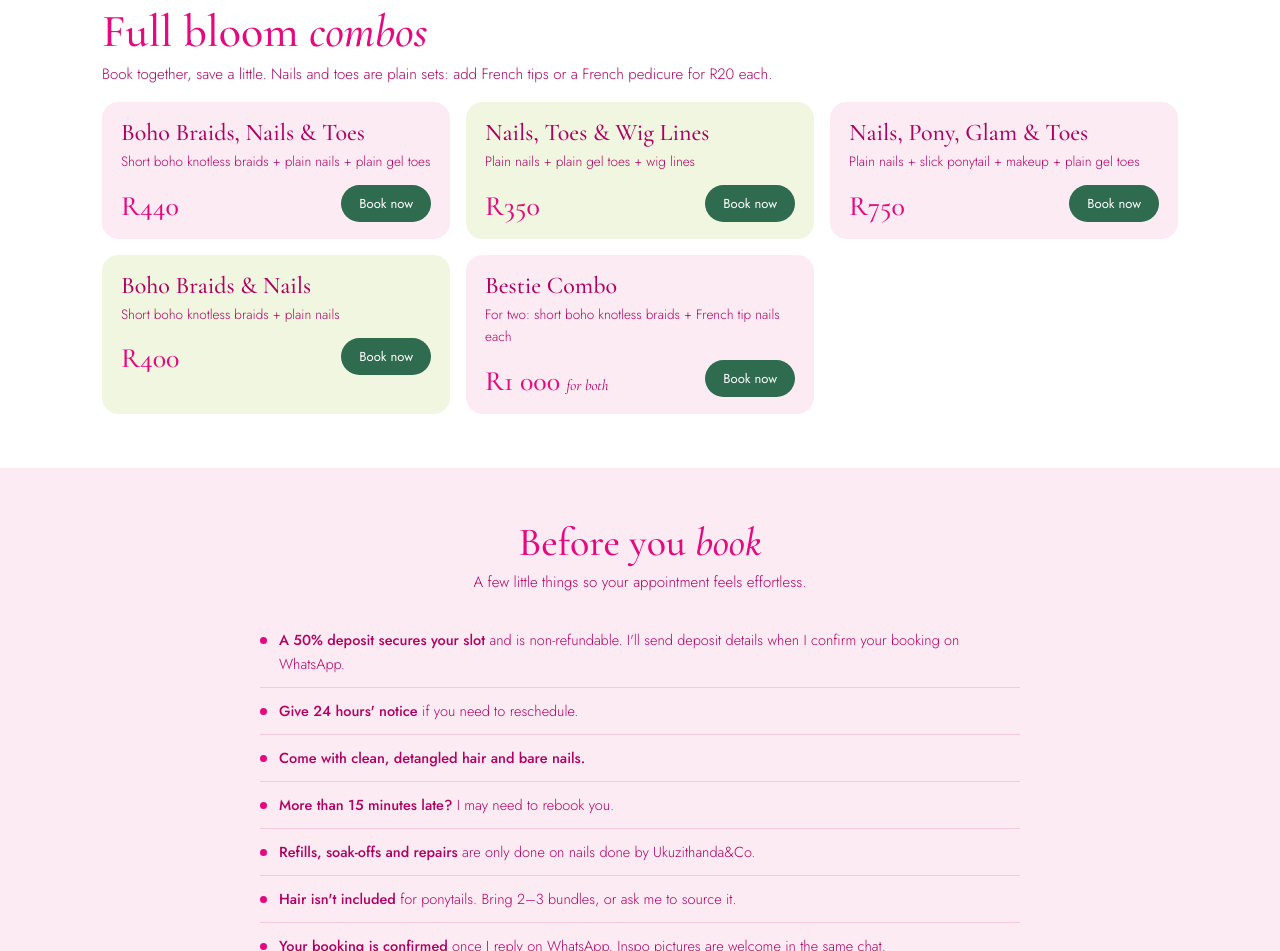
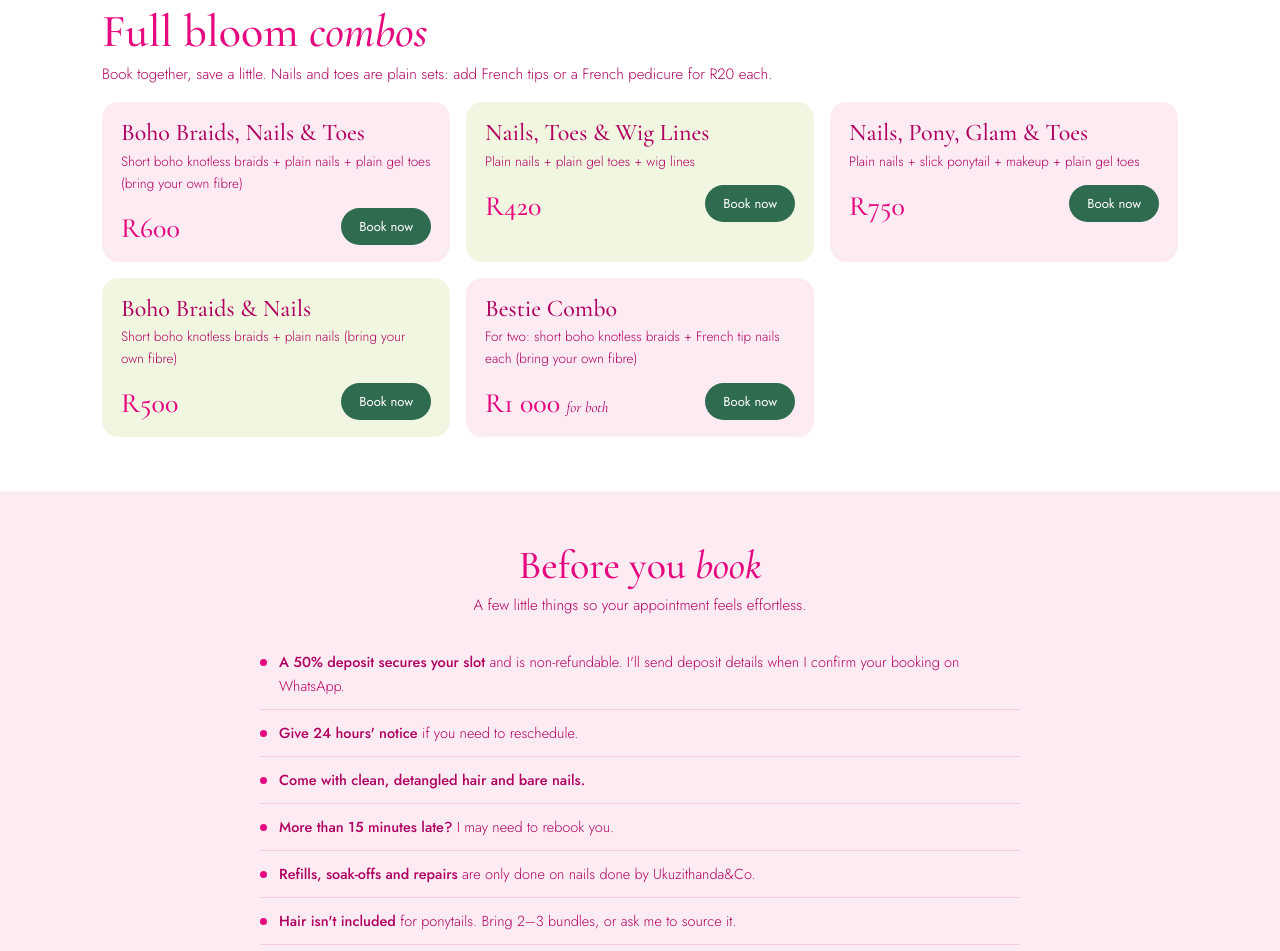
Before and after one commit to ukuzithandaco/ukuzithandaco.github.io, a plain HTML site: page index.html in a window 1280 px wide. Shown: the part 3808-4759 px from the top of the page. Drawn offline with nearby package versions, Linux system fonts and the light colour scheme.

Commit message:
Corrected combo prices: R600, R420, R500; braids combos bring own fibre
Co-Authored-By: Claude Opus 5.5 <noreply@anthropic.com>
Claude-Session: https://claude.ai/code/session_01RWRP7TuCKmjMBXyfacPQrF

```diff
--- a/index.html
+++ b/index.html
@@ -441,11 +441,11 @@ const SECTIONS = [
    blurb:"Book together, save a little. Nails and toes are plain sets: add French tips or a French pedicure for R20 each.",
    gallery:[],
    groups:[{items:[
-     {name:"Boho Braids, Nails & Toes", desc:"Short boho knotless braids + plain nails + plain gel toes", price:440, mins:300, bundle:true, shapes:true, addons:["frenchMani","frenchPedi"]},
-     {name:"Nails, Toes & Wig Lines", desc:"Plain nails + plain gel toes + wig lines", price:350, mins:210, bundle:true, shapes:true, addons:["frenchMani","frenchPedi"]},
+     {name:"Boho Braids, Nails & Toes", desc:"Short boho knotless braids + plain nails + plain gel toes (bring your own fibre)", price:600, mins:300, bundle:true, shapes:true, addons:["frenchMani","frenchPedi"]},
+     {name:"Nails, Toes & Wig Lines", desc:"Plain nails + plain gel toes + wig lines", price:420, mins:210, bundle:true, shapes:true, addons:["frenchMani","frenchPedi"]},
      {name:"Nails, Pony, Glam & Toes", desc:"Plain nails + slick ponytail + makeup + plain gel toes", price:750, mins:390, bundle:true, shapes:true, addons:["frenchMani","frenchPedi","length","wash","source"]},
-     {name:"Boho Braids & Nails", desc:"Short boho knotless braids + plain nails", price:400, mins:270, bundle:true, shapes:true, addons:["frenchMani"]},
-     {name:"Bestie Combo", desc:"For two: short boho knotless braids + French tip nails each", price:1000, per:"for both", mins:480, bundle:true},
+     {name:"Boho Braids & Nails", desc:"Short boho knotless braids + plain nails (bring your own fibre)", price:500, mins:270, bundle:true, shapes:true, addons:["frenchMani"]},
+     {name:"Bestie Combo", desc:"For two: short boho knotless braids + French tip nails each (bring your own fibre)", price:1000, per:"for both", mins:480, bundle:true},
    ]}]},
 ];
 
```
